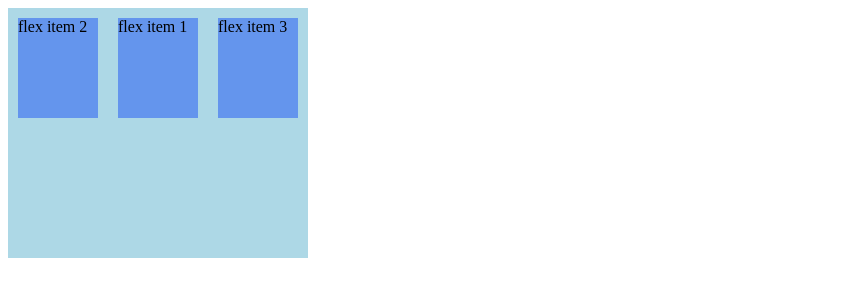
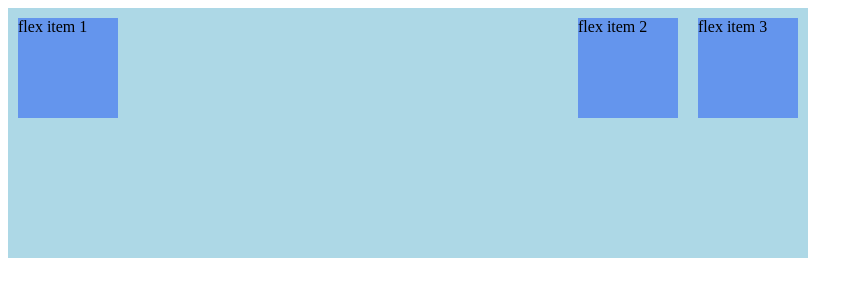
Before and after one commit to thanhpham091790/css3, a plain HTML site: page index.html in a window 1280 px wide. Shown: the whole page, without its empty margins (0-863 px from the left). Drawn offline with Linux system fonts and the light colour scheme.

Commit message:
margin-right:auto;

```diff
--- a/index.html
+++ b/index.html
@@ -23,7 +23,7 @@
             -webkit-align-content: center;
             align-content: center;
 
-            width: 300px;
+            width: 800px;
             height: 250px;
             background-color: lightblue;
         }
@@ -34,14 +34,18 @@
             height: 100px;
             margin: 10px;
         }
-        .first{
+        .flex-item:first-child{
+            margin-right: auto;
+        }
+        /* .first{
             -webkit-order: -1;
             order: -1;
-        }
+        } */
     </style>
 </head>
 
 <body>
+    <!-- Margin-right:auto; -->
     <!-- Order the flex items -->
     <!-- align-content - center -->
     <!-- flex-wrap - wrap-reverse -->
```
